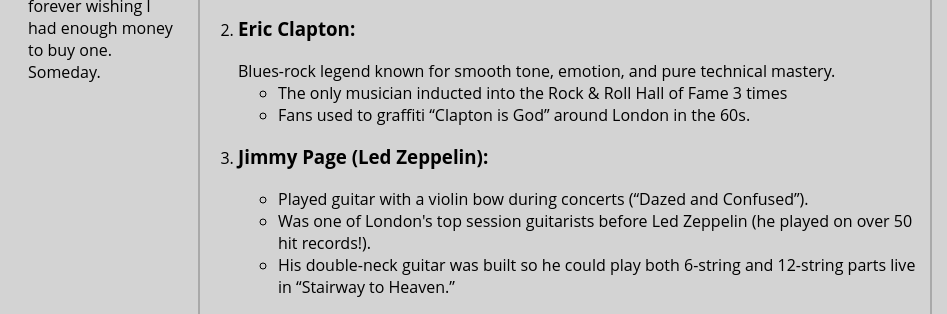
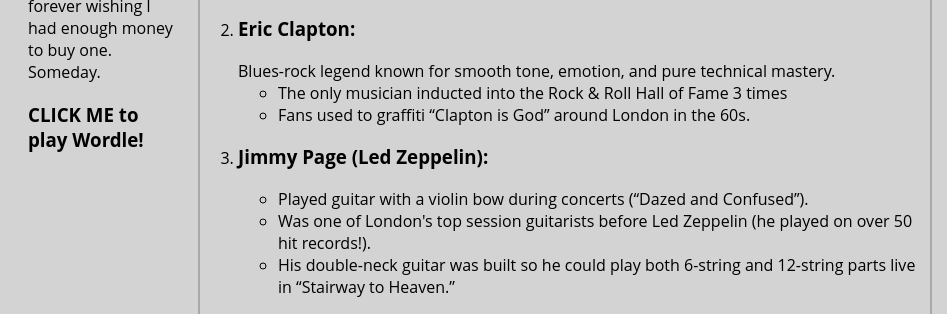
Before and after one commit to SaMe7812/IS201Final, a plain HTML site: page scratch.html in a window 1280 px wide. Shown: the part 385-699 px from the top of the page, 0-947 px from the left. Drawn offline with Linux system fonts and the light colour scheme.

Commit message:
Add files via upload

```diff
--- a/scratch.html
+++ b/scratch.html
@@ -28,6 +28,8 @@
     <div class="leftBar">
         <p>
             <b>Guitar:</b> Only the coolest instrument EVER. There are so many types of guitar too. I used to get the Taylor Guitar magazine and just look at it forever wishing I had enough money to buy one. Someday.
+
+            <h3><a href="wordle-clone.html" target="_blank" class=""> CLICK ME </a> to play Wordle! </h3>
         </p>
     </div>
     <div class="rightBar">
```
